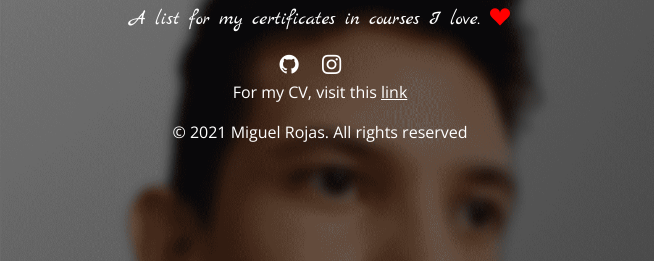
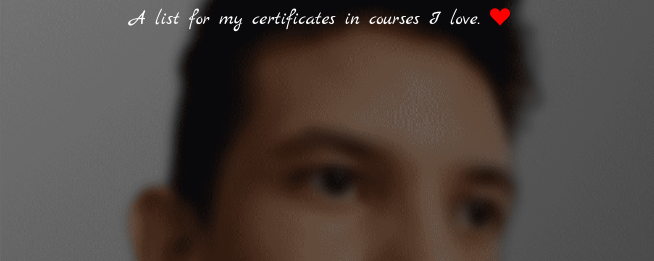
Before and after one commit to itsmiguelrojas/certificates, a plain HTML site: page index.html in a window 1280 px wide. Shown: the part 147-408 px from the top of the page, 0-654 px from the left. Drawn offline with nearby package versions, Linux system fonts and the light colour scheme.

Commit message:
Update index.html

```diff
--- a/index.html
+++ b/index.html
@@ -31,14 +31,6 @@
       <div class="col-lg-6 col-12">
         <h1 class="text-center display-1">My certificates</h1>
         <p class="text-center lead">A list for my certificates in courses I love. <span class="bi bi-suit-heart-fill red"></span></p>
-
-        <footer class="footer text-center">
-          <a href="https://github.com/itsmiguelrojas/" class="bi bi-github" target="_blank"></a>
-          <a href="https://www.instagram.com/itsmiguelrojas/" class="bi bi-instagram" target="_blank"></a>
-          <br>
-          <p>For my CV, visit this <a href="https://itsmiguelrojas.github.io/curriculum-vitae/">link</a></p>
-          <p>&copy; <span id="year"></span> Miguel Rojas. All rights reserved</p>
-        </footer>
 
       </div>
 
```
